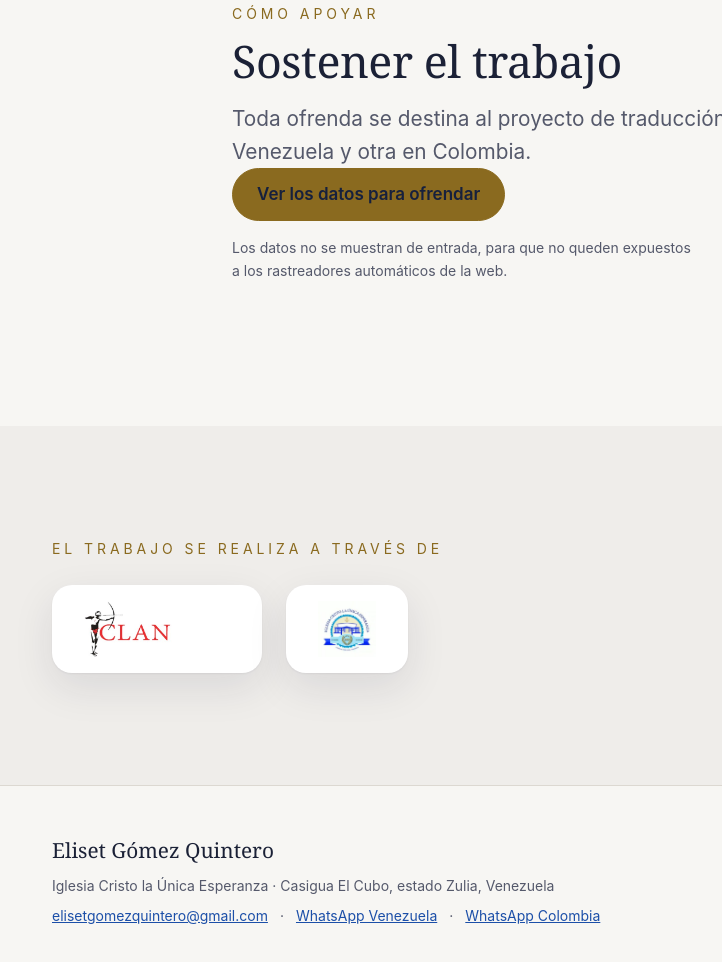
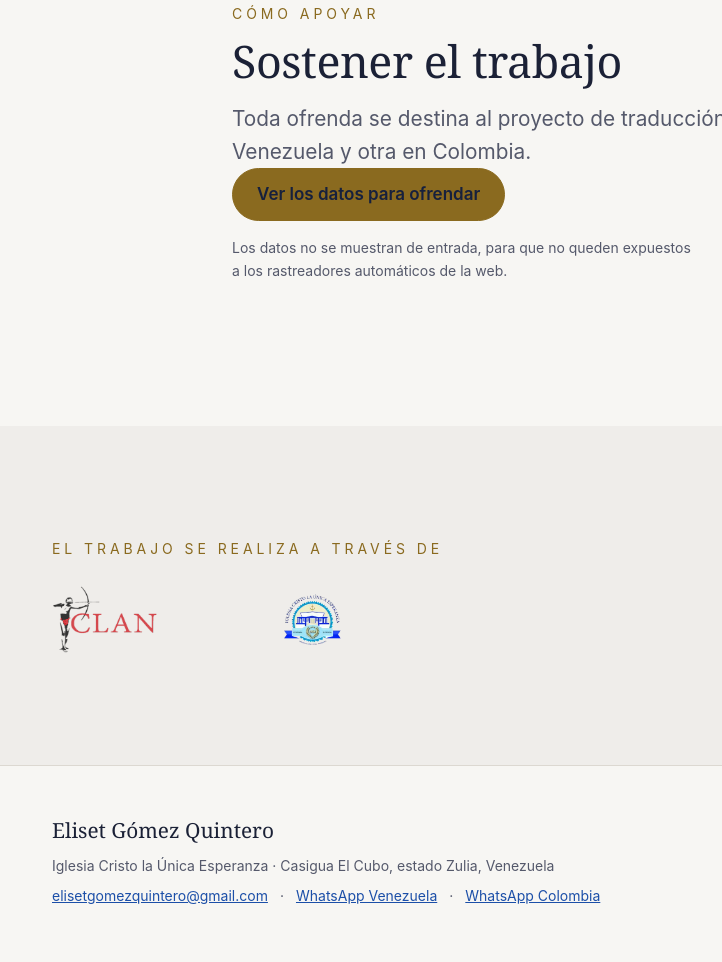
Before and after one commit to Gibson1987R/elise-misionera, a plain HTML site: page index.html in a window 1280 px wide. Shown: the part 4209-5171 px from the top of the page, without its empty margins (28-750 px from the left). Drawn offline with Linux system fonts and the light colour scheme.

Commit message:
Logos con fondo transparente, en dos versiones por tema
Los logos se extrajeron del boletín con fondo blanco opaco y sin canal
alpha, así que hasta ahora iban dentro de una pastilla blanca. Ahora se
recortan de verdad: un relleno por inundación desde el borde quita solo el
fondo conectado al exterior, preservando los blancos de dentro del escudo.

De cada logo hay dos versiones porque ninguna sirve para los dos temas: el
arquero de CLAN, en blanco, desaparecería sobre el tema claro, y el anillo
de texto del escudo, en azul oscuro, desaparecería sobre el oscuro. El CSS
enseña la que toca y oculta la otra con aria-hidden, para que un lector de
pantalla no anuncie el nombre dos veces.

Co-Authored-By: Claude Opus 5 (1M context) <noreply@anthropic.com>

```diff
--- a/css/styles.css
+++ b/css/styles.css
@@ -226,14 +226,21 @@ h3 { font-size: var(--text-xl); }
 }
 
 /* --- Sellos institucionales ----------------------------------------------
-   Los logos vienen del boletín con fondo blanco opaco y sin canal alpha:
-   sobre el tema oscuro se verían como recortes. En pastilla blanca se leen
-   como sello, y el arquero negro de CLAN no desaparece. */
+   Los logos se recortaron del boletín y van con fondo transparente, así que
+   se posan sobre el color que haya debajo. De cada uno hay dos versiones:
+   el arquero de CLAN en blanco desaparecería sobre el tema claro, y el
+   anillo de texto del escudo desaparecería sobre el oscuro. Se enseña la
+   que toque; la otra queda oculta y marcada aria-hidden para que un lector
+   de pantalla no lea el nombre dos veces. */
 .respaldo .rotulo { margin-bottom: var(--space-5); }
-.sellos { display: flex; align-items: center; gap: var(--space-5); flex-wrap: wrap; }
-.sello {
-  background: #fff; border-radius: var(--radius-lg);
-  padding: var(--space-4) var(--space-6);
-  display: flex; align-items: center; box-shadow: var(--sombra);
+.sellos { display: flex; align-items: center; gap: var(--space-7); flex-wrap: wrap; }
+.sello { display: flex; align-items: center; }
+.sello img { display: block; height: 68px; width: auto; }
+
+.en-claro { display: none; }
+@media (prefers-color-scheme: light) {
+  :root:not([data-theme="dark"]) .en-claro { display: block; }
+  :root:not([data-theme="dark"]) .en-oscuro { display: none; }
 }
-.sello img { display: block; height: 56px; width: auto; }
+:root[data-theme="light"] .en-claro { display: block; }
+:root[data-theme="light"] .en-oscuro { display: none; }
--- a/index.html
+++ b/index.html
@@ -177,8 +177,14 @@
     <div class="contenedor">
       <p class="rotulo">El trabajo se realiza a través de</p>
       <div class="sellos">
-        <span class="sello"><img src="img/logo-clan.png" alt="CLAN — Capacitación Lingüística, Antropológica y Alfabetización Nativa" loading="lazy"></span>
-        <span class="sello"><img src="img/logo-iglesia.png" alt="Iglesia Cristo la Única Esperanza, Casigua El Cubo" loading="lazy"></span>
+        <span class="sello">
+          <img class="en-oscuro" src="img/logo-clan-claro.png" alt="CLAN — Capacitación Lingüística, Antropológica y Alfabetización Nativa" loading="lazy">
+          <img class="en-claro" src="img/logo-clan-oscuro.png" alt="" aria-hidden="true" loading="lazy">
+        </span>
+        <span class="sello">
+          <img class="en-oscuro" src="img/logo-iglesia-claro.png" alt="Iglesia Cristo la Única Esperanza, Casigua El Cubo" loading="lazy">
+          <img class="en-claro" src="img/logo-iglesia-oscuro.png" alt="" aria-hidden="true" loading="lazy">
+        </span>
       </div>
     </div>
   </section>
```
Also changed, not shown: img/logo-clan-claro.png (added), img/logo-clan-oscuro.png (added), img/logo-clan.png (deleted), img/logo-iglesia-claro.png (added), img/logo-iglesia-oscuro.png (added), img/logo-iglesia.png (deleted).
